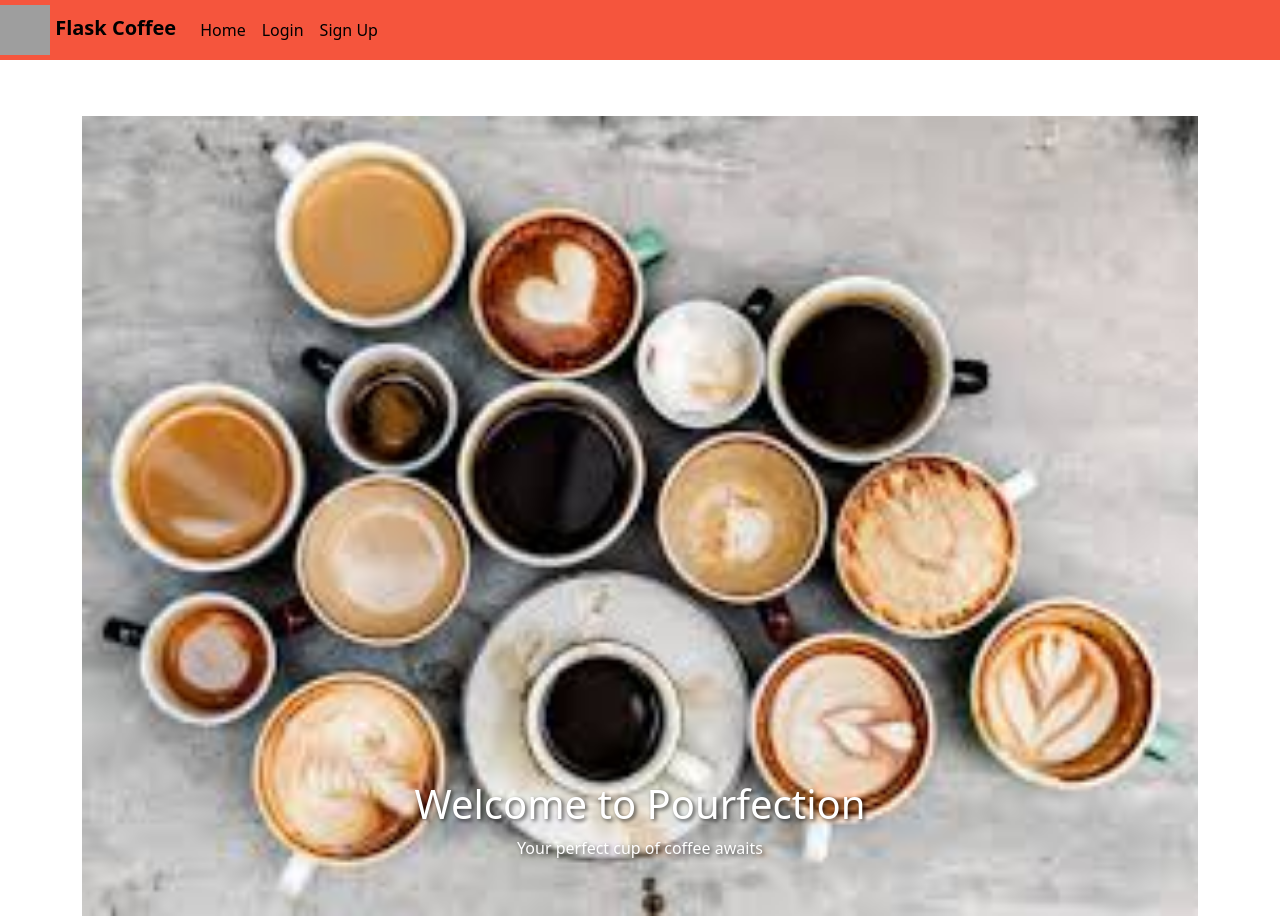
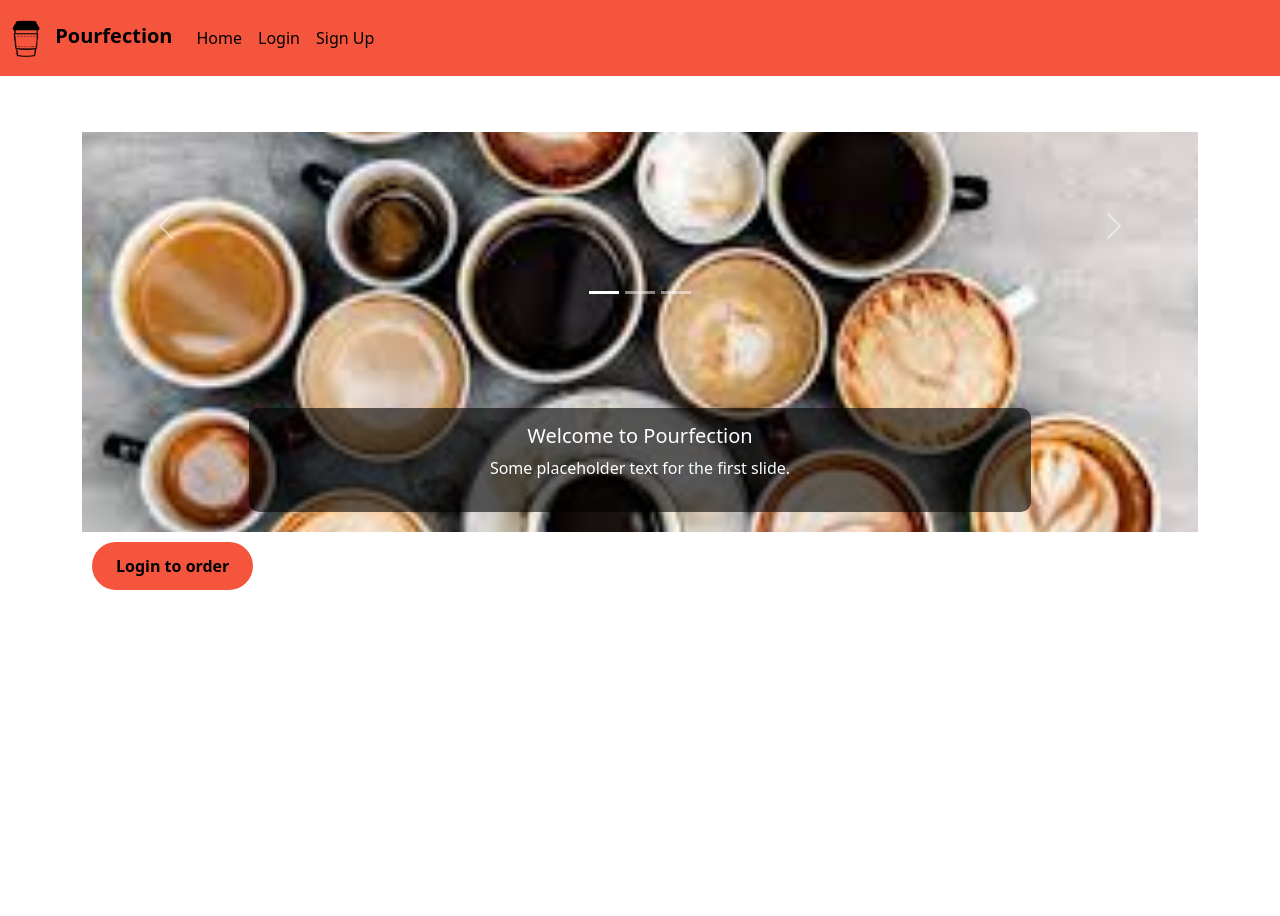
Before and after one commit to Rgopalam17010806/pourfection, a Flask app: page / in a window 1280 px wide. After the commit the page ends 590 px from the top, so only its background shows below. Run offline with Flask 3, Linux system fonts and the light colour scheme; parts of the project's set-up code (start-up, migrations or seed data) failed here and were passed over; grey boxes are pictures that could not be loaded.

Commit message:
got home page to look good

```diff
--- a/website/templates/base.html
+++ b/website/templates/base.html
@@ -1,4 +1,4 @@
-{% set app_name = "Flask Coffee" %}
+{% set app_name = "Pourfection" %}
 <!DOCTYPE html>
 <html>
 <head>
@@ -25,7 +25,7 @@
 <body>
     <nav class="navbar navbar-expand-lg navbar-dark" style="background-color: #F5553D;">
         <a class="navbar-brand" href="#" style="color: black;">
-            <img src="{{ url_for('static', filename='flaskcoffee.png') }}" width="50" height="50" style="display: inline-block;">
+            <img src="{{ url_for('static', filename='img/image.png') }}" width="50" height="50" style="display: inline-block;">
             <b>{{ app_name }}</b>
         </a>
         <button class="navbar-toggler" type="button" data-bs-toggle="collapse" data-bs-target="#navbar">
@@ -33,11 +33,11 @@
         </button>
         <div class="collapse navbar-collapse" id="navbar">
             <div class="navbar-nav">
+                <a class="nav-item nav-link" id="home" href="/" style="color: black;">Home</a>
                 {% if user.is_authenticated %}
                 <a class="nav-item nav-link" id="machine" href="/machine" style="color: black;">Coffee machine</a>
                 <a class="nav-item nav-link" id="logout" href="/logout" style="color: black;">Logout</a>
                 {% else %}
-                <a class="nav-item nav-link" id="home" href="/" style="color: black;">Home</a>
                 <a class="nav-item nav-link" id="login" href="/login" style="color: black;">Login</a>
                 <a class="nav-item nav-link" id="signup" href="/signup" style="color: black;">Sign Up</a>
                 {% endif %}
--- a/website/templates/home.html
+++ b/website/templates/home.html
@@ -3,79 +3,100 @@
 {% block title %} Home {% endblock %}
 
 {% block header %}
-  <!-- Inline CSS for Carousel Styling -->
   <style>
-    /* Remove margins and paddings from body and html */
-    body, html {
+    /* Make the carousel span the top half of the page */
+    .carousel-container {
       margin: 0;
       padding: 0;
     }
 
-    /* Remove margin below the navbar */
-    .navbar {
-      margin-bottom: 0;
-      padding: 0;
+    .carousel-inner img {
+      height: 50vh; /* 50% of the viewport height */
+      object-fit: cover; /* Ensures the image fills the container without distortion */
     }
 
-    /* Set carousel to be responsive with a smaller height */
     .carousel {
-      height: 60vh; /* 60% of the viewport height */
-      margin-top: 0;
+      margin-top: 0; /* Remove any gap between navbar and carousel */
     }
 
-    .carousel-item img {
-      width: 100%;
-      height: 100%; /* Ensures the images fill the carousel's height */
-      object-fit: cover; /* Ensures the image doesn't get stretched or squished */
+    /* Optional: Style for carousel captions */
+    .carousel-caption {
+      background-color: rgba(0, 0, 0, 0.6); /* Semi-transparent background for captions */
+      padding: 1rem;
+      border-radius: 10px;
     }
 
-    /* Styling the captions to stand out */
-    .carousel-caption {
-      bottom: 20px;
-      text-align: center;
-      color: white;
-      text-shadow: 2px 2px 4px rgba(0, 0, 0, 0.7);
-    }
+    .book-button {
+    display: inline-block;
+    padding: 12px 24px;
+    font-size: 16px;
+    font-weight: bold;
+    text-align: center;
+    text-decoration: none;
+    border-radius: 30px; /* Makes the button rounded */
+    background-color: #F5553D; /* Bootstrap primary color */
+    color: black;
+    transition: background-color 0.3s ease, transform 0.3s ease;
+    margin: 10px;
+  }
 
-    /* Add some padding below the carousel for additional content */
-    .carousel-footer {
-      padding: 20px;
-      background-color: #f8f9fa;
-      text-align: center;
-    }
+  .book-button:hover {
+    background-color: #0056b3; /* Darker shade on hover */
+    transform: translateY(-3px); /* Slightly lifts the button on hover */
+  }
 
-    .carousel-footer p {
-      color: #555;
-      font-size: 1.2rem;
-    }
+  .book-button:active {
+    transform: translateY(1px); /* Adds a press effect */
+  }
   </style>
 {% endblock %}
 
 {% block content %}
-  <!-- Full-Width Image Carousel -->
-  <div id="carouselExampleSlidesOnly" class="carousel slide" data-bs-ride="carousel">
+  <div id="carouselExampleCaptions" class="carousel slide carousel-container" data-bs-ride="carousel">
+    <!-- Indicators -->
+    <div class="carousel-indicators">
+      <button type="button" data-bs-target="#carouselExampleCaptions" data-bs-slide-to="0" class="active" aria-current="true" aria-label="Slide 1"></button>
+      <button type="button" data-bs-target="#carouselExampleCaptions" data-bs-slide-to="1" aria-label="Slide 2"></button>
+      <button type="button" data-bs-target="#carouselExampleCaptions" data-bs-slide-to="2" aria-label="Slide 3"></button>
+    </div>
+
+    <!-- Carousel Items -->
     <div class="carousel-inner">
       <div class="carousel-item active">
-        <img src="{{ url_for('static', filename='img/image1.jpg') }}" class="d-block w-100" alt="Image 1">
-        <div class="carousel-caption">
-          <h1>Welcome to Pourfection</h1>
-          <p>Your perfect cup of coffee awaits</p>
+        <img src="{{ url_for('static', filename='img/image1.jpg') }}" class="d-block w-100" alt="First Slide">
+        <div class="carousel-caption d-none d-md-block">
+          <h5>Welcome to Pourfection</h5>
+          <p>Some placeholder text for the first slide.</p>
         </div>
       </div>
       <div class="carousel-item">
-        <img src="{{ url_for('static', filename='img/image2.jpg') }}" class="d-block w-100" alt="Image 2">
+        <img src="{{ url_for('static', filename='img/image2.jpg') }}" class="d-block w-100" alt="Second Slide">
+        <div class="carousel-caption d-none d-md-block">
+        </div>
+        <p></p>
       </div>
       <div class="carousel-item">
-        <img src="{{ url_for('static', filename='img/image3.jpg') }}" class="d-block w-100" alt="Image 3">
+        <img src="{{ url_for('static', filename='img/slide3.jpg') }}" class="d-block w-100" alt="Third Slide">
+        <div class="carousel-caption d-none d-md-block">
+
+        </div>
       </div>
     </div>
+
+    <!-- Controls -->
+    <button class="carousel-control-prev" type="button" data-bs-target="#carouselExampleCaptions" data-bs-slide="prev">
+      <span class="carousel-control-prev-icon" aria-hidden="true"></span>
+      <span class="visually-hidden">Previous</span>
+    </button>
+    <button class="carousel-control-next" type="button" data-bs-target="#carouselExampleCaptions" data-bs-slide="next">
+      <span class="carousel-control-next-icon" aria-hidden="true"></span>
+      <span class="visually-hidden">Next</span>
+    </button>
+
+    <!-- Buttons for actions -->
+    <a href="" class="book-button">Login to order</a>
+
   </div>
 
-  <!-- Footer or Additional Information Below the Carousel -->
-  <div class="carousel-footer">
-    <p>Explore our menu, book a table, or learn more about us.</p>
-  </div>
+
 {% endblock %}
-
-<!-- Link to the JavaScript file -->
-<script src="{{ url_for('static', filename='carousel.js') }}"></script>
```
Also changed, not shown: website/static/carousel.js (deleted, +0 -16 lines), instance/database.db.
